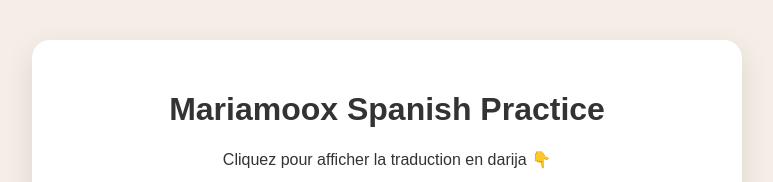
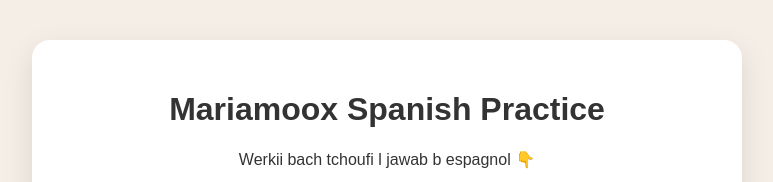
Before and after one commit to OthmaneWa3er/LearningSpanish, a plain HTML site: page index.html in a window 1280 px wide. Shown: the top 182 px of the page, without its empty margins (253-1026 px from the left). Drawn offline with Linux system fonts and the light colour scheme.

Commit message:
Update index.html

```diff
--- a/index.html
+++ b/index.html
@@ -97,7 +97,7 @@
 <body>
   <div class="container">
     <h1>Mariamoox Spanish Practice</h1>
-    <p class="instruction">Cliquez pour afficher la traduction en darija 👇</p>
+    <p class="instruction">Werkii bach tchoufi l jawab b espagnol 👇</p>
 
     <div id="sentences"></div>
 
```
